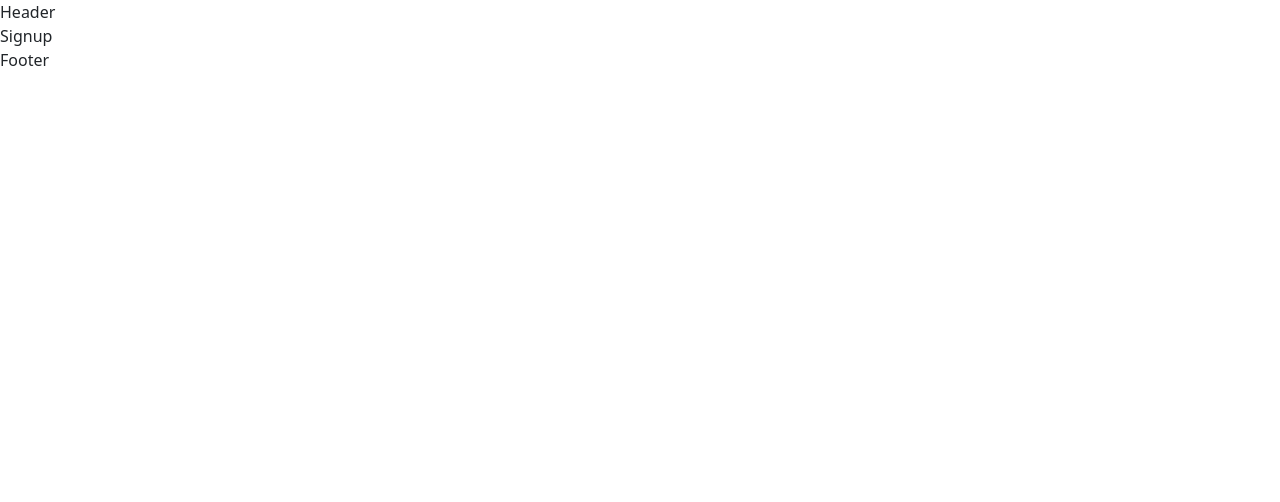
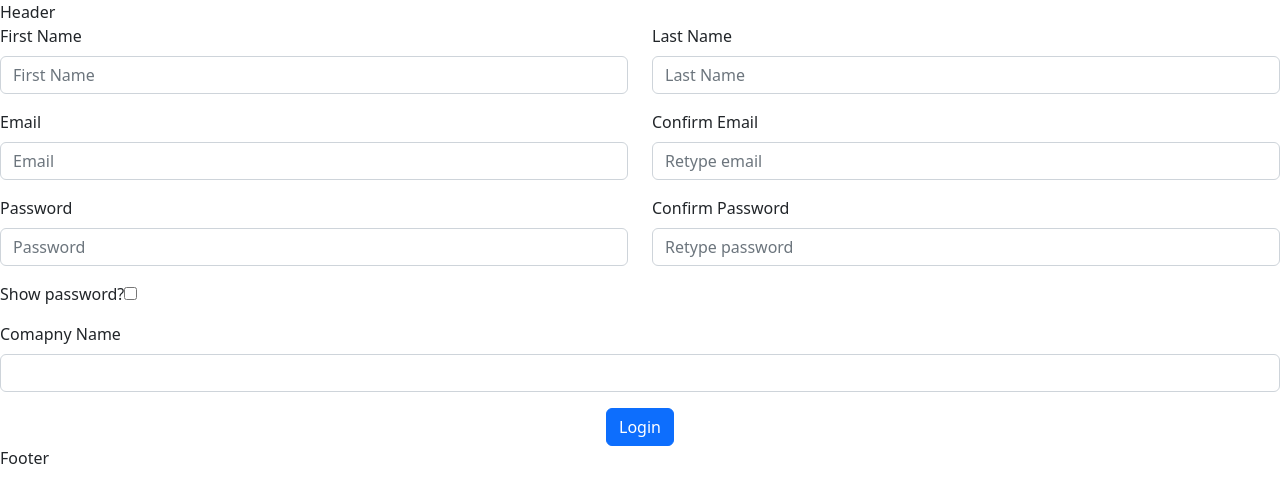
Before and after one commit to tomilayobenson/quickly-account, a React (Create React App) app: page /signup in a window 1280 px wide. Shown: the top 502 px of the page. Built offline with nearby package versions, Linux system fonts and the light colour scheme.

Commit message:
added form validations

```diff
--- a/src/components/login/LoginForm.js
+++ b/src/components/login/LoginForm.js
@@ -7,6 +7,10 @@ import { baseUrl } from '../../shared/baseUrl';
 
 const LoginForm = () => {
     const [user, setUser] = useState(null);
+    const [isShown, setIsShown] = useState(false);
+    const togglePassword = () => {
+        setIsShown((isShown) => !isShown);
+    };
     const handleLogin = async (values) => {
         // const token = localStorage.getItem('token')
         const response = await axios.post(`${baseUrl}auth/login`,
@@ -53,10 +57,18 @@ const LoginForm = () => {
                     <Label htmlFor='password'>
                         Password
                     </Label>
-                    <Field id='password' name='password' placeholder='Password' className='form-control' />
+                    <Field id='password' name='password' placeholder='Password' className='form-control' type={isShown ? 'text' : 'password'} />
                     <ErrorMessage name='password' >
                         {(msg) => <p className='text-danger'> {msg}</p>}
                     </ErrorMessage>
+                    <label htmlFor="checkBox">Show password?</label>
+                    <input
+                        name='checkBox'
+                        id="checkBox"
+                        type="checkbox"
+                        checked={isShown}
+                        onChange={togglePassword}
+                    />
                 </FormGroup>
                 <div className="text-center">
                     <Button type='submit' color='primary' > Login</Button>
--- a/src/components/login/ValidateLoginForm.js
+++ b/src/components/login/ValidateLoginForm.js
@@ -1,14 +1,15 @@
 export const validateLoginForm = (values) => {
-    const {email ,password} = values
-      const errors = {}
+    const { email, password } = values;
+    const pattern = /^\w+@[a-zA-Z_]+?\.[a-zA-Z]{2,3}$/;
+    const errors = {};
 
-      if(!email){
-          errors.username = 'Required'
-      }
-       if(!password){
-           errors.password ='Required'
-       }else if(password.length < 8){
-           errors.password ='Must be atleast 8 characters'
-       }
-       return errors;
+    if (!email) {
+        errors.email = 'Required'
+    } else if (!email.match(pattern)) {
+        errors.email = 'Invalid email address'
+    }
+    if (!password) {
+        errors.password = 'Required'
+    }
+    return errors;
 }
--- a/src/components/signup/SignupForm.js
+++ b/src/components/signup/SignupForm.js
@@ -7,16 +7,19 @@ import { baseUrl } from '../../shared/baseUrl';
 
 const SignupForm = () => {
     const [user, setUser] = useState(null);
+    const [isShown, setIsShown] = useState(false);
+    const togglePassword = () => {
+        setIsShown(!isShown);
+    };
     const handleSignup = async (values) => {
-        // const token = localStorage.getItem('token')
         const response = await axios.post(`${baseUrl}auth/signup`,
             {
                 email: values.email,
                 password: values.password,
                 first_name: values.firstName,
-                last_name:values.lastName,
+                last_name: values.lastName,
                 company: {
-                    name:values.company
+                    name: values.company
                 }
             },
             {
@@ -37,7 +40,9 @@ const SignupForm = () => {
                 firstName: '',
                 lastName: '',
                 email: '',
+                confirmEmail: '',
                 password: '',
+                confirmPassword: '',
                 company: ''
 
             }}
@@ -58,12 +63,10 @@ const SignupForm = () => {
                     <Col md={6}>
                         <Label htmlFor='lastName'>Last Name</Label>
                         <Field id='lastName' name='lastName' placeholder='Last Name' className='form-control' />
-                        <ErrorMessage name='lastName' >
-                            {(msg) => <p className='text-danger'> {msg}</p>}
-                        </ErrorMessage>
                     </Col>
                 </FormGroup>
-                <FormGroup>
+                <FormGroup row>
+                    <Col md={6}>
                         <Label htmlFor='email'>
                             Email
                         </Label>
@@ -71,23 +74,44 @@ const SignupForm = () => {
                         <ErrorMessage name='email' >
                             {(msg) => <p className='text-danger'> {msg}</p>}
                         </ErrorMessage>
+                    </Col>
+                    <Col md={6}>
+                        <Label htmlFor='confirmEmail'>
+                            Confirm Email
+                        </Label>
+                        <Field id='confirmEmail' name='confirmEmail' type="email" placeholder='Retype email' className='form-control' />
+                    </Col>
                 </FormGroup>
-
-                <FormGroup>
+                <FormGroup row>
+                    <Col md={6}>
                         <Label htmlFor='password'>
                             Password
                         </Label>
-                    <Field id='password' name='password' placeholder='Password' className='form-control' />
+                        <Field id='password' name='password' placeholder='Password' className='form-control' type={isShown ? 'text' : 'password'} />
                         <ErrorMessage name='password' >
                             {(msg) => <p className='text-danger'> {msg}</p>}
                         </ErrorMessage>
+                    </Col>
+                    <Col md={6}>
+                        <Label htmlFor='confirmPassword'>
+                            Confirm Password
+                        </Label>
+                        <Field id='confirmPassword' name='confirmPassword' placeholder='Retype password' className='form-control' type={isShown ? 'text' : 'password'} />
+                    </Col>
+                </FormGroup>
+                <FormGroup>
+                    <label htmlFor="checkBox">Show password?</label>
+                    <input
+                        name='checkBox'
+                        id="checkBox"
+                        type="checkbox"
+                        checked={isShown}
+                        onChange={togglePassword}
+                    />
                 </FormGroup>
                 <FormGroup>
                     <Label htmlFor="company">Comapny Name</Label>
                     <Field name="company" className="form-control" id="company" />
-                    <ErrorMessage name='company'>
-                        {(msg) => <p className='text-danger'>{msg}</p>}
-                    </ErrorMessage>
                 </FormGroup>
                 <div className="text-center">
                     <Button type='submit' color='primary' > Login</Button>
--- a/src/components/signup/validateSignupForm.js
+++ b/src/components/signup/validateSignupForm.js
@@ -0,0 +1,25 @@
+export const validateSignupForm = (values) => {
+    const { email, password, firstName, confirmEmail, confirmPassword } = values;
+    const pattern = /^\w+@[a-zA-Z_]+?\.[a-zA-Z]{2,3}$/;
+    const errors = {}
+
+    if (!firstName) {
+        errors.firstName = 'Required'
+    }
+
+    if (!email) {
+        errors.email = 'Required'
+    } else if(!email.match(pattern)){
+        errors.email = 'Invalid email address'
+    }else if (email !== confirmEmail) {
+        errors.email = 'Emails do not match'
+    }
+    if (!password) {
+        errors.password = 'Required'
+    } else if (password.length < 6) {
+        errors.password = 'Must be at least 6 characters'
+    } else if (password !== confirmPassword) {
+        errors.password = 'Paswords do not match'
+    }
+    return errors;
+}
--- a/src/views/Signup.js
+++ b/src/views/Signup.js
@@ -1,8 +1,9 @@
 import React from 'react'
+import SignupForm from '../components/signup/SignupForm'
 
 const Signup = () => {
   return (
-    <div>Signup</div>
+    <SignupForm />
   )
 }
 
```
Lines whose indentation alone changed are shown as unchanged.
